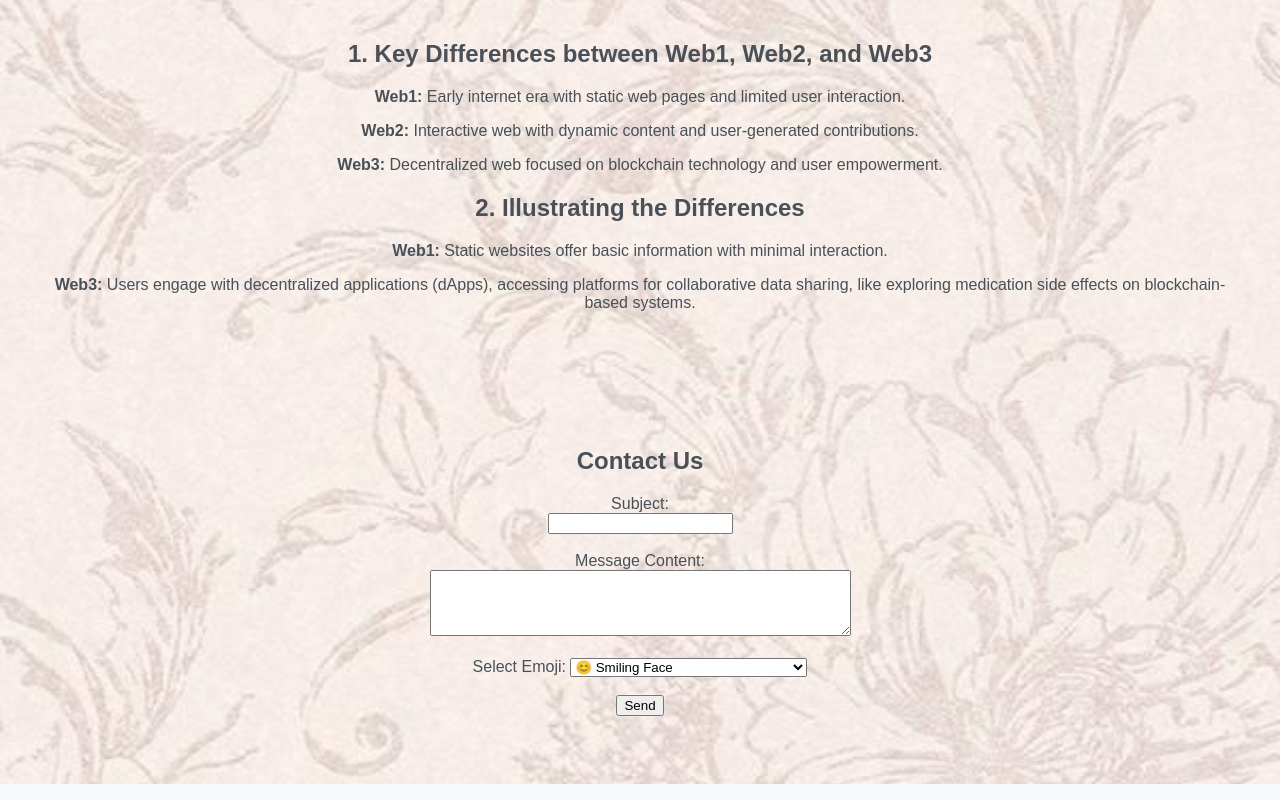
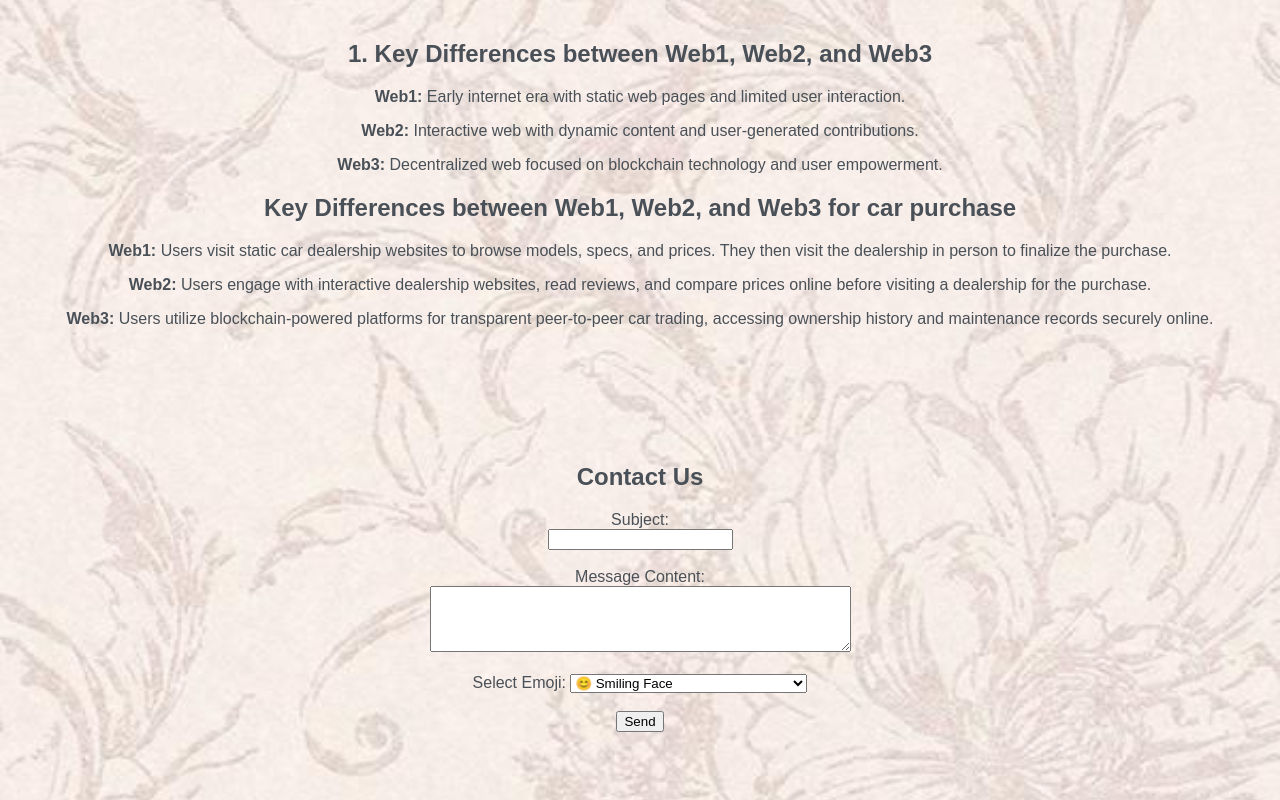
Before and after one commit to WED-2023/313558967, a plain HTML site: page index.html in a window 1280 px wide. Shown: the part 3337-4137 px from the top of the page. Drawn offline with nearby package versions, Linux system fonts and the light colour scheme.

Commit message:
addedf ReadMe

```diff
--- a/index.html
+++ b/index.html
@@ -105,9 +105,11 @@
 <p><strong>Web3:</strong> Decentralized web focused on blockchain technology and user empowerment.</p>
 
 
-<h2>2. Illustrating the Differences</h2>
-<p><strong>Web1:</strong> Static websites offer basic information with minimal interaction.</p>
-<p><strong>Web3:</strong> Users engage with decentralized applications (dApps), accessing platforms for collaborative data sharing, like exploring medication side effects on blockchain-based systems.</p>
+<h2>Key Differences between Web1, Web2, and Web3 for car purchase</h2>
+
+        <p><strong>Web1:</strong> Users visit static car dealership websites to browse models, specs, and prices. They then visit the dealership in person to finalize the purchase.</p>
+        <p><strong>Web2:</strong> Users engage with interactive dealership websites, read reviews, and compare prices online before visiting a dealership for the purchase.</p>
+        <p><strong>Web3:</strong> Users utilize blockchain-powered platforms for transparent peer-to-peer car trading, accessing ownership history and maintenance records securely online.</p>
 
 </section>
 
```
Also changed, not shown: 1 other file.
